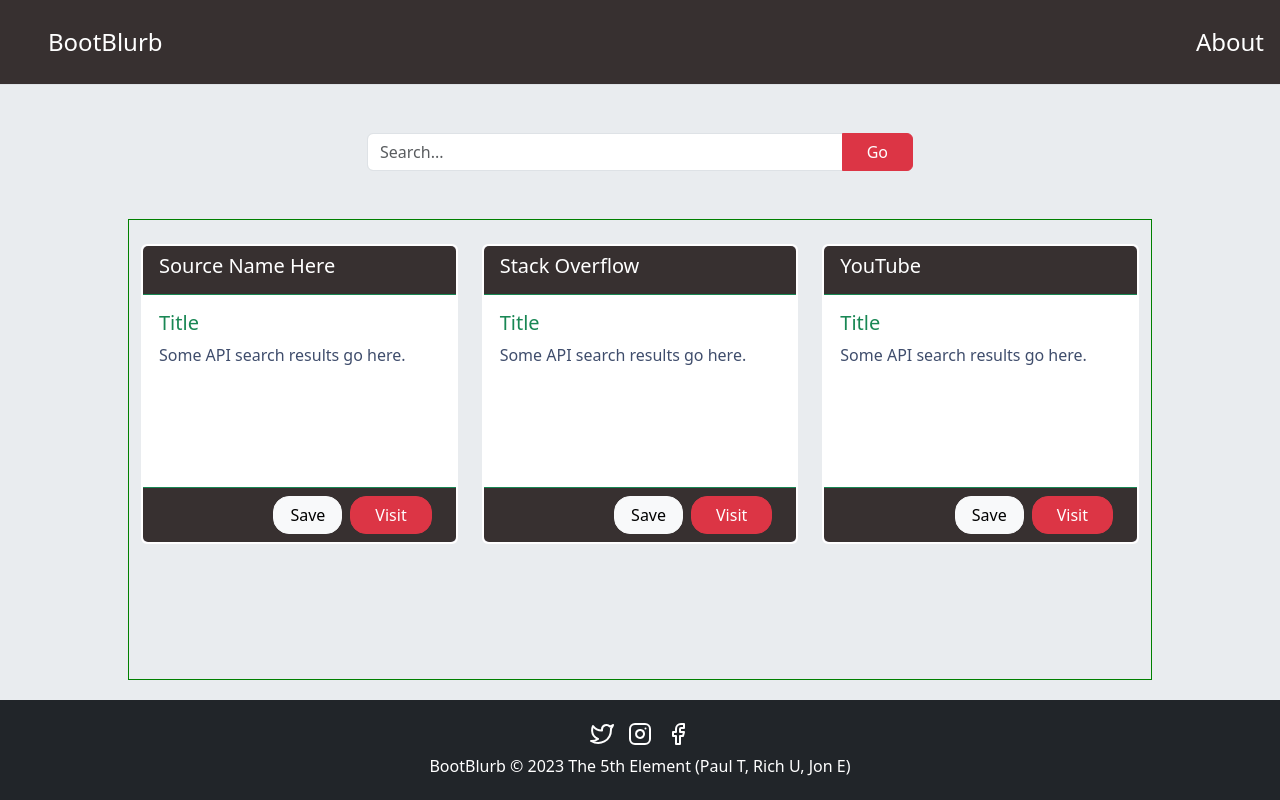
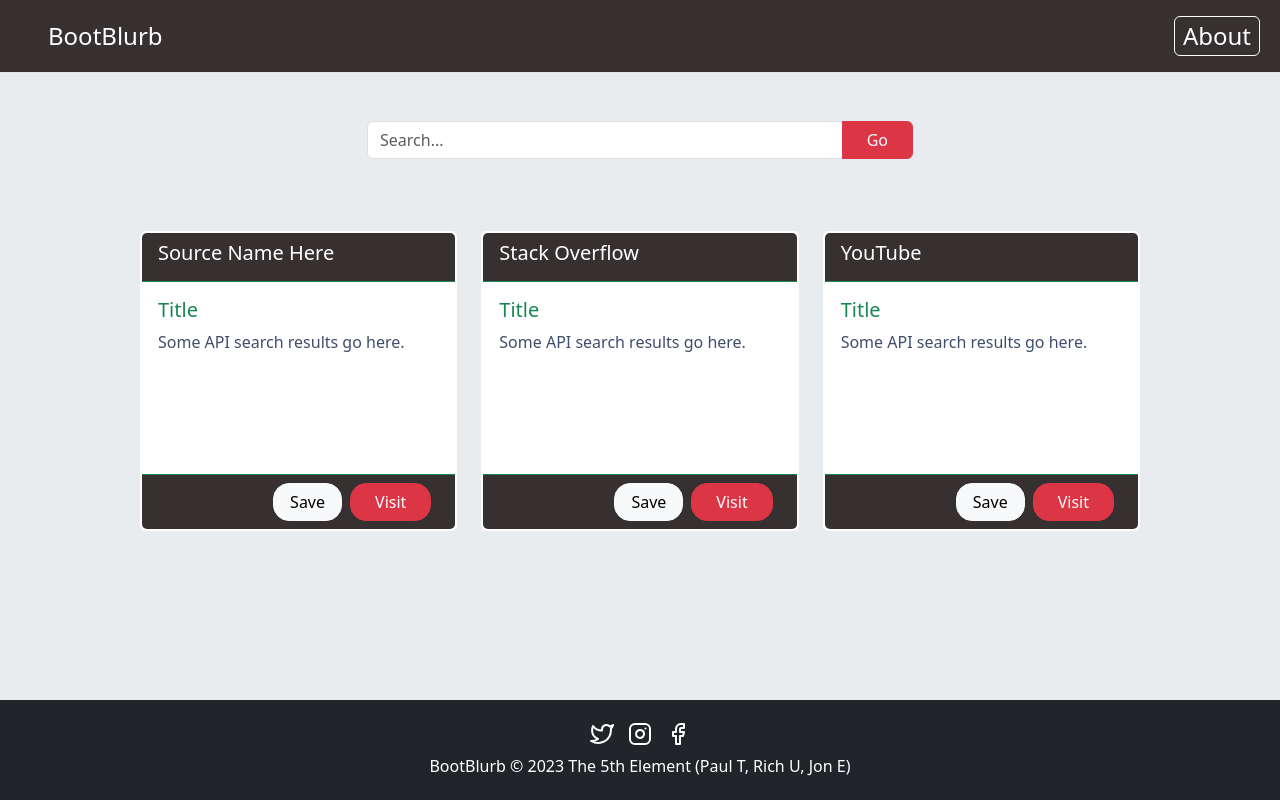
Before and after one commit to Jonathon10k/bootblurb, a plain HTML site: page index.html in a window 1280 px wide. Drawn offline with nearby package versions, Linux system fonts and the light colour scheme.

Commit message:
Refactor header styling

```diff
--- a/assets/css/styles.css
+++ b/assets/css/styles.css
@@ -33,7 +33,6 @@
     margin-top: 10px;
     display: flex;
     flex-direction: column;
-     border: 1px solid green;
   }
 
   /** Query bubble section **/
@@ -103,6 +102,16 @@
     transform: scale(1.3);
   }
 
+  /** Modal **/
+  .about-button {
+    border: 1px solid white;
+    margin-right: 20px;
+    padding: 1px 8px;
+  }
+
+  .about-button:hover {
+    border: 1px solid grey;
+   }
   /** Micro animations **/
 
   @keyframes wobble {
```
